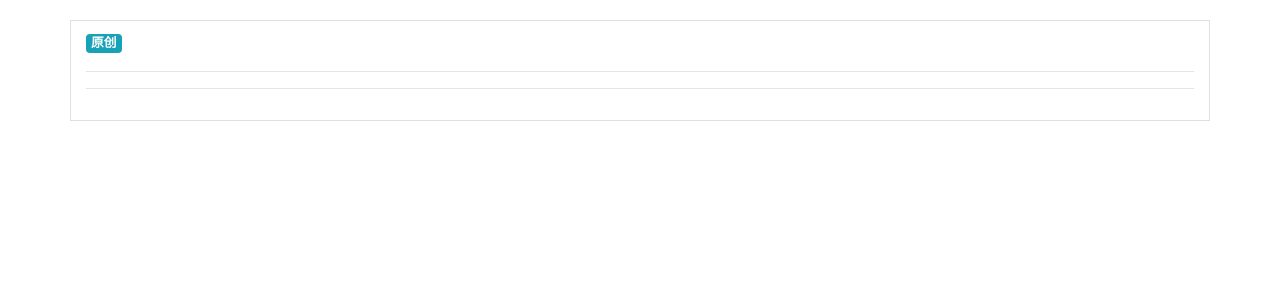
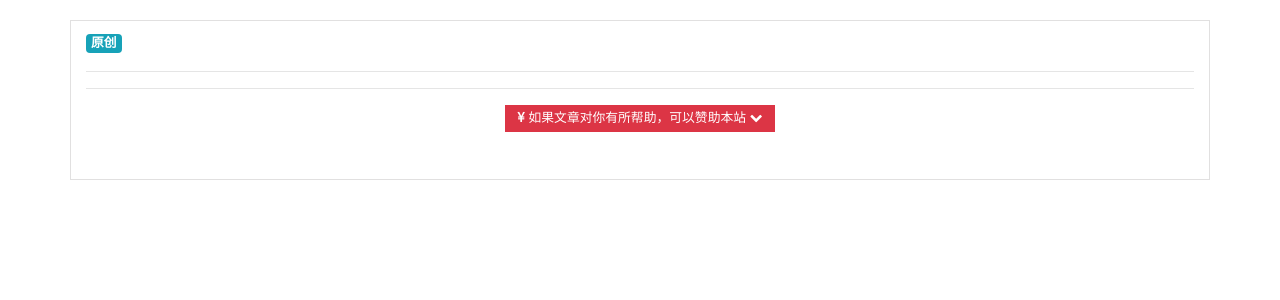
Before and after one commit to weijiang1994/flask-blog-owner, a Flask app: template app/templates/articleDetail.html in a window 1280 px wide. Shown: the part 56-356 px from the top of the page. Run offline with Flask 2, Linux system fonts and the light colour scheme; the template is opened without the code that fills it, so the values that code supplies are empty; parts of the project's set-up code (start-up, migrations or seed data) failed here and were passed over; some libraries are stand-ins or nearby versions.

Commit message:
小更新
增加了赞助窗口

```diff
--- a/app/blueprint/article_detail_bp.py
+++ b/app/blueprint/article_detail_bp.py
@@ -36,13 +36,13 @@ def index(title):
             pre_article = ''
             pre_link = ''
         else:
-            pre_article = '上一篇:'+articles[current_index-1].title
+            pre_article = '<上一篇:'+articles[current_index-1].title
             pre_link = '/detail/article/'+articles[current_index-1].title
         if current_index == len(articles)-1:
             next_article = ''
             next_link = ''
         else:
-            next_article = '下一篇:' + articles[current_index+1].title
+            next_article = '下一篇:' + articles[current_index+1].title+'>'
             next_link = '/detail/article/'+articles[current_index+1].title
         read_times = ret.read_times
         if ret.type == 1:
--- a/app/templates/articleDetail.html
+++ b/app/templates/articleDetail.html
@@ -55,7 +55,29 @@
             {{article_content|safe}}
         </article>
         <hr>
+        <div class="text-center">
+            <button class="btn btn-danger rounded-0" data-toggle="collapse" data-target=".multi-collapse" aria-expanded="true" aria-controls="sponsor-zfb sponsor-wx" style="line-height: 1;font-size: .8rem;">
+                <i class="fa fa-cny"></i>
+                    如果文章对你有所帮助，可以赞助本站
+                <i class="fa fa-chevron-down"></i>
+            </button>
+        </div>
+        <div class="row p-3">
+    <div class="col text-center">
+        <div class="multi-collapse collapse" id="sponsor-wx" style="">
+            <div class="p-1 text-success">微信</div>
+            <img class="w-75" src="https://tendcode.com/static/blog/img/reward_wx.png">
+        </div>
+    </div>
+    <div class="col text-center">
+        <div class="multi-collapse collapse" id="sponsor-zfb" style="">
+            <div class="p-1 text-primary">支付宝</div>
+            <img class="w-75" src="https://tendcode.com/static/blog/img/reward_zfb.png">
+        </div>
+    </div>
+</div>
         <div style="margin-bottom: 15px"  class="row">
+
             <div class="col-lg-6"><a  href="{{ preLink }}">{{ preArticle }}</a></div>
             <div style="text-align: right;display: inline-block;" class="col-lg-6"><a href="{{ nextLink }}">{{ nextArticle }}</a></div>
         </div>
```
